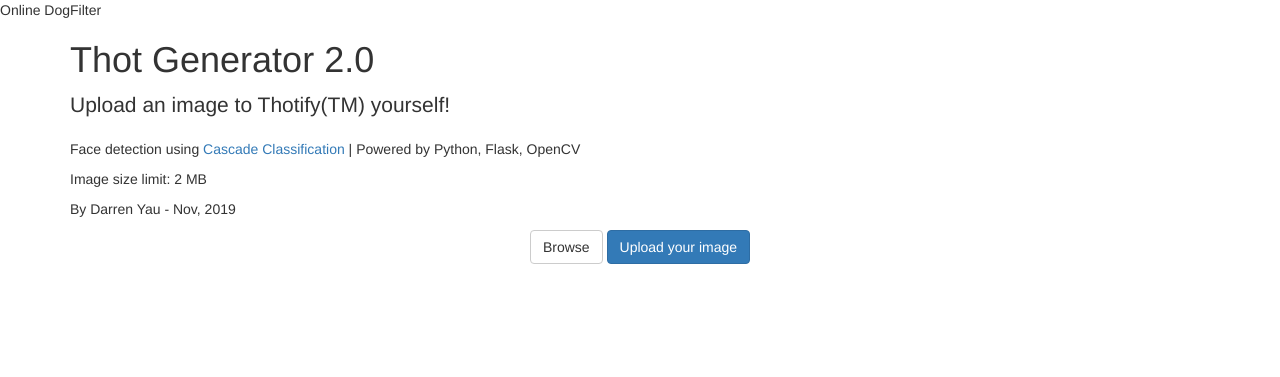
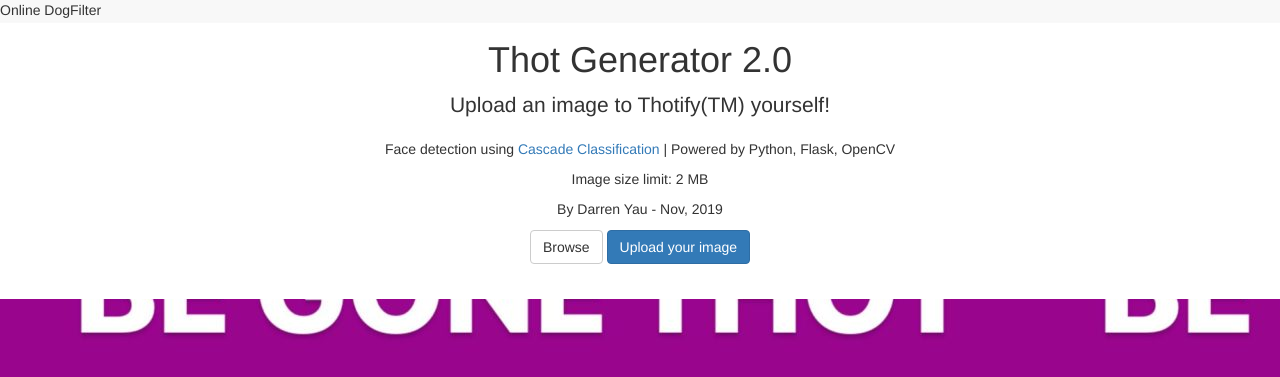
Before and after one commit to deeyeow/woofpatrol, a Flask app: page / in a window 1280 px wide. Shown: the top 377 px of the page. Run offline with Flask 2, Linux system fonts and the light colour scheme; some libraries are stand-ins or nearby versions.

Commit message:
added background, centered text

```diff
--- a/app.py
+++ b/app.py
@@ -74,5 +74,5 @@ def upload_file():
 
 
 
-if __name__ == "__main__":
+if __name__ == '__main__':
     app.run(debug=True)
--- a/static/css/main.css
+++ b/static/css/main.css
@@ -1,6 +1,7 @@
 body, html {
     margin: 0;
     font-family: sans-serif;
+    background-image: url('/static/images/thot_background.jpg');
 }
 
 .content {
--- a/templates/base.html
+++ b/templates/base.html
@@ -8,7 +8,7 @@
     {% block head %}{% endblock %}
 
 </head>
-<body>
+<body style="background-image: url('/static/images/thot_patrol.jpg');">
 
     {%block body %}{% endblock %}
 
--- a/templates/index.html
+++ b/templates/index.html
@@ -20,7 +20,7 @@
     </div>
 </div> -->
 
-<div class = "container">
+<div class = "container" style="text-align: center;">
     <div class = "starter-template">
         <h1>Thot Generator 2.0</h1>
         <p class = "lead"> Upload an image to Thotify(TM) yourself! </p>
```
Also changed, not shown: static/images/thot_background.jpg (added), static/images/thot_patrol.jpg (added).
